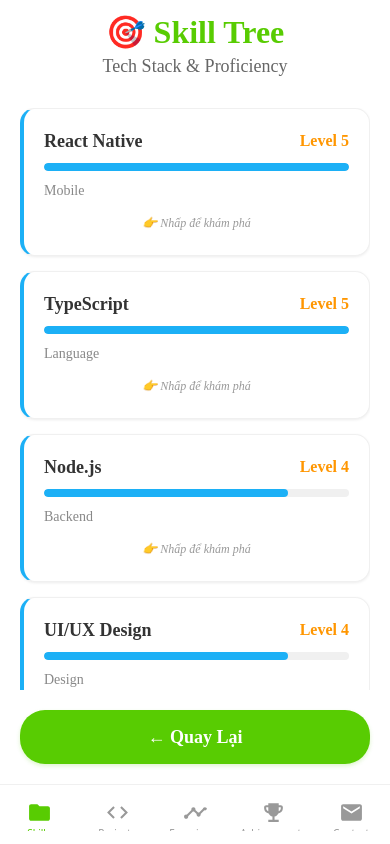
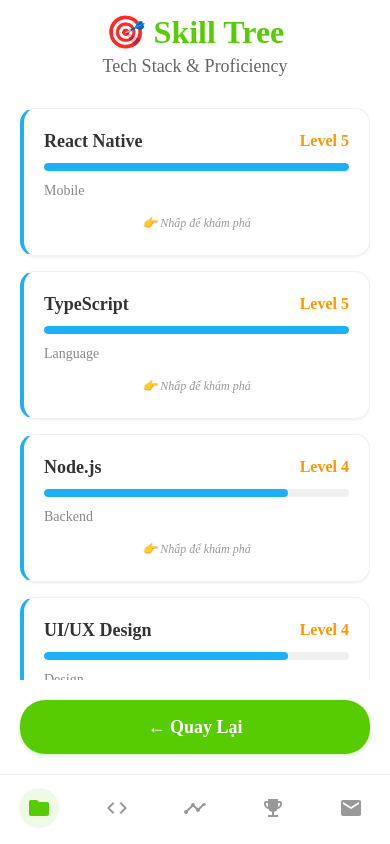
Before and after one commit to naphucco/GamifiedApp, a React Native app: screen /MainApp in a window 390 px wide. Built offline with nearby package versions, Linux system fonts and the light colour scheme.

Commit message:
Update animation for AppNavigator

```diff
--- a/App.tsx
+++ b/App.tsx
@@ -1,4 +1,3 @@
-// App.js
 import React, { useState } from 'react';
 import { StatusBar, useColorScheme } from 'react-native';
 import { SafeAreaProvider } from 'react-native-safe-area-context';
--- /dev/null
+++ b/src/components/game/AnimatedTabBar.tsx
@@ -0,0 +1,145 @@
+// src/components/game/AnimatedTabBar.js
+import React from 'react';
+import { View, TouchableOpacity, Animated, StyleSheet } from 'react-native';
+import { Text } from '../ui/StyledText';
+import {
+  CodeIcon,
+  ContactIcon,
+  FolderIcon,
+  TimelineIcon,
+  TrophyIcon
+} from '../icons';
+
+interface AnimatedTabBarProps {
+  state: any;
+  descriptors: any;
+  navigation: any;
+}
+
+const AnimatedTabBar: React.FC<AnimatedTabBarProps> = ({
+  state,
+  descriptors,
+  navigation
+}) => {
+  const animationValues = state.routes.map(() => new Animated.Value(0));
+
+  const getIcon = (routeName: any, color: any, size: any) => {
+    const iconProps = { size, color };
+    switch (routeName) {
+      case 'Skills':
+        return <FolderIcon {...iconProps} />;
+      case 'Projects':
+        return <CodeIcon {...iconProps} />;
+      case 'Experience':
+        return <TimelineIcon {...iconProps} />;
+      case 'Achievements':
+        return <TrophyIcon {...iconProps} />;
+      case 'Contact':
+        return <ContactIcon {...iconProps} />;
+      default:
+        return <FolderIcon {...iconProps} />;
+    }
+  };
+
+  const handlePress = (route: any, index: any, isFocused: any) => {
+    const event = navigation.emit({
+      type: 'tabPress',
+      target: route.key,
+      canPreventDefault: true,
+    });
+
+    if (!isFocused && !event.defaultPrevented) {
+      // Animation khi chọn tab
+      Animated.sequence([
+        Animated.timing(animationValues[index], {
+          toValue: 1,
+          duration: 150,
+          useNativeDriver: true,
+        }),
+        Animated.timing(animationValues[index], {
+          toValue: 0,
+          duration: 150,
+          useNativeDriver: true,
+        }),
+      ]).start();
+
+      navigation.navigate(route.name);
+    }
+  };
+
+  return (
+    <View style={styles.tabBar}>
+      {state.routes.map((route: any, index: any) => {
+        const { options } = descriptors[route.key];
+        const isFocused = state.index === index;
+
+        const scale = animationValues[index].interpolate({
+          inputRange: [0, 1],
+          outputRange: [1, 0.8],
+        });
+
+        return (
+          <TouchableOpacity
+            key={route.key}
+            accessibilityRole="button"
+            accessibilityState={isFocused ? { selected: true } : {}}
+            accessibilityLabel={options.tabBarAccessibilityLabel}
+            testID={options.tabBarTestID}
+            onPress={() => handlePress(route, index, isFocused)}
+            style={styles.tabItem}
+          >
+            <Animated.View style={[
+              styles.iconContainer,
+              {
+                transform: [{ scale }],
+                backgroundColor: isFocused ? 'rgba(88, 204, 2, 0.1)' : 'transparent'
+              }
+            ]}>
+              {getIcon(route.name, isFocused ? '#58cc02' : '#999999', 24)}
+            </Animated.View>
+          </TouchableOpacity>
+        );
+      })}
+    </View>
+  );
+};
+
+const styles = StyleSheet.create({
+  tabBar: {
+    flexDirection: 'row',
+    backgroundColor: '#ffffff',
+    borderTopWidth: 1,
+    borderTopColor: '#f0f0f0',
+    height: 70,
+    paddingBottom: 8,
+    paddingTop: 8,
+  },
+  tabItem: {
+    flex: 1,
+    justifyContent: 'center',
+    alignItems: 'center',
+    position: 'relative',
+  },
+  iconContainer: {
+    width: 40,
+    height: 40,
+    borderRadius: 20,
+    justifyContent: 'center',
+    alignItems: 'center',
+    marginBottom: 4,
+  },
+  tabLabel: {
+    fontSize: 12,
+    fontWeight: '600',
+  },
+  activeIndicator: {
+    position: 'absolute',
+    top: 2,
+    width: 4,
+    height: 4,
+    borderRadius: 2,
+    backgroundColor: '#58cc02',
+  },
+});
+
+export default AnimatedTabBar;
--- a/src/components/game/AppNavigator.tsx
+++ b/src/components/game/AppNavigator.tsx
@@ -1,3 +1,4 @@
+// src/components/game/AppNavigator.js - GIẢI PHÁP ĐƠN GIẢN
 import React from 'react';
 import { createBottomTabNavigator } from '@react-navigation/bottom-tabs';
 import { SkillTreeScreen } from '../../screens/SkillTreeScreen';
@@ -5,73 +6,23 @@ import { ProjectQuestsScreen } from '../../screens/ProjectQuestsScreen';
 import { ExperienceScreen } from '../../screens/ExperienceScreen';
 import { AchievementsScreen } from '../../screens/AchievementsScreen';
 import { ContactScreen } from '../../screens/ContactScreen';
-import { CodeIcon, ContactIcon, FolderIcon, TimelineIcon, TrophyIcon } from '../icons';
-
+import AnimatedTabBar from './AnimatedTabBar';
 
 const Tab = createBottomTabNavigator();
 
 export const AppNavigator = () => {
   return (
     <Tab.Navigator
+      tabBar={(props) => <AnimatedTabBar {...props} />}
       screenOptions={{
-        tabBarStyle: {
-          backgroundColor: '#ffffff',
-          borderTopWidth: 1,
-          borderTopColor: '#f0f0f0',
-          height: 60,
-          paddingBottom: 8,
-          paddingTop: 8,
-        },
-        tabBarActiveTintColor: '#58cc02',
-        tabBarInactiveTintColor: '#999999',
         headerShown: false,
       }}
     >
-      <Tab.Screen
-        name="Skills"
-        component={SkillTreeScreen}
-        options={{
-          tabBarIcon: ({ color, size }) => (
-            <FolderIcon size={size} color={color} />
-          ),
-        }}
-      />
-      <Tab.Screen
-        name="Projects"
-        component={ProjectQuestsScreen}
-        options={{
-          tabBarIcon: ({ color, size }) => (
-            <CodeIcon size={size} color={color} />
-          ),
-        }}
-      />
-      <Tab.Screen
-        name="Experience"
-        component={ExperienceScreen}
-        options={{
-          tabBarIcon: ({ color, size }) => (
-            <TimelineIcon size={size} color={color} />
-          ),
-        }}
-      />
-      <Tab.Screen
-        name="Achievements"
-        component={AchievementsScreen}
-        options={{
-          tabBarIcon: ({ color, size }) => (
-            <TrophyIcon size={size} color={color} />
-          ),
-        }}
-      />
-      <Tab.Screen
-        name="Contact"
-        component={ContactScreen}
-        options={{
-          tabBarIcon: ({ color, size }) => (
-            <ContactIcon size={size} color={color} />
-          ),
-        }}
-      />
+      <Tab.Screen name="Skills" component={SkillTreeScreen} />
+      <Tab.Screen name="Projects" component={ProjectQuestsScreen} />
+      <Tab.Screen name="Experience" component={ExperienceScreen} />
+      <Tab.Screen name="Achievements" component={AchievementsScreen} />
+      <Tab.Screen name="Contact" component={ContactScreen} />
     </Tab.Navigator>
   );
 };
```
